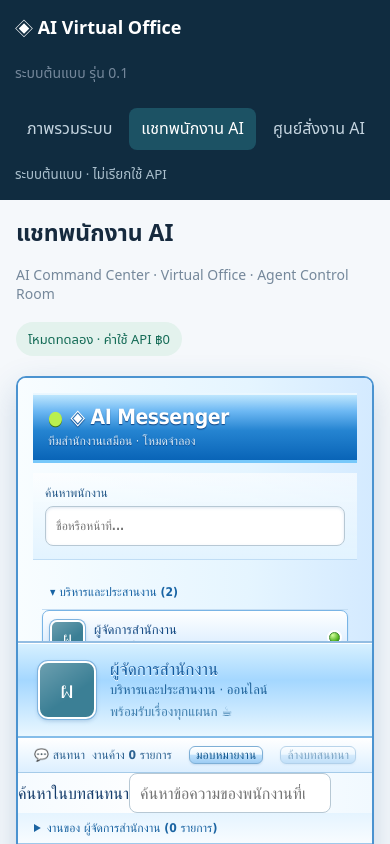
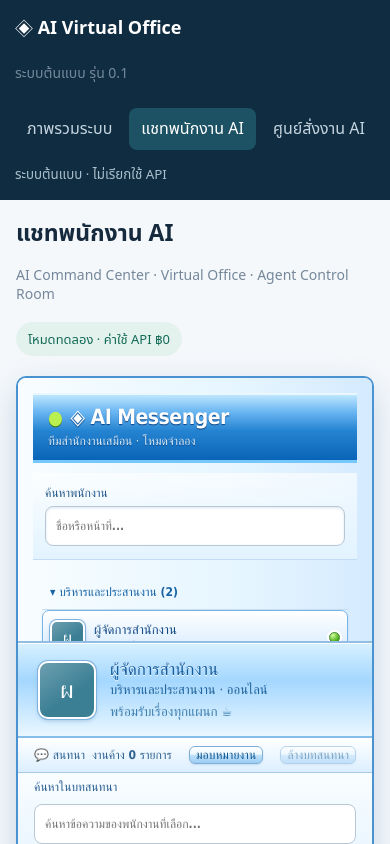
Before and after one commit to lnwlawyer/ai-virtual-office, a React (Vite) app: page / in a window 390 px wide. Both pictures are taken after a click on the button "แชทพนักงาน AI". Shown: the top 844 px of the page. Built offline with nearby package versions, Linux system fonts and the light colour scheme; no server answers.

Commit message:
style: classic Messenger in-chat search field

```diff
--- a/src/messenger-dashboard.css
+++ b/src/messenger-dashboard.css
@@ -56,3 +56,5 @@
 @media(max-width:760px){.msn-shell{border-radius:10px}.msn-roster{max-height:265px;border-right:0;border-bottom:2px solid #93bde2}.msn-title{padding:12px 15px}.msn-chat{height:590px}.msn-chat-top h2{font-size:17px}.msn-chat-toolbar{gap:7px;flex-wrap:wrap}.msn-conversation{padding:12px}.msn-message{max-width:94%}.msn-composer>div{flex-wrap:wrap}.msn-composer button[type=submit]{margin-left:auto}}
 
 .msn-clear-confirm{display:flex;flex-wrap:wrap;align-items:center;gap:9px;padding:9px 16px;background:#fff5d7;border-bottom:1px solid #e0c27a;color:#6b4b14;font-size:12px}.msn-clear-confirm button{padding:5px 9px}.msn-message-time{font-size:11px;color:#607f9d;margin-left:10px}.msn-message.user .msn-message-time{color:#5b8750}.msn-chat-toolbar button:disabled{opacity:.5;cursor:not-allowed}
+
+.msn-chat-search{display:flex;align-items:center;gap:10px;padding:7px 16px;border-bottom:1px solid #b6d5ed;background:linear-gradient(#f9fdff,#eaf6ff);color:#285f91;font-size:12px;font-weight:700}.msn-chat-search input{flex:1;min-width:0;padding:7px 10px;border:1px solid #91badb;border-radius:14px;background:white;color:#153c6b}@media(max-width:760px){.msn-chat-search{flex-wrap:wrap}.msn-chat-search input{width:100%;flex-basis:100%}}
```
